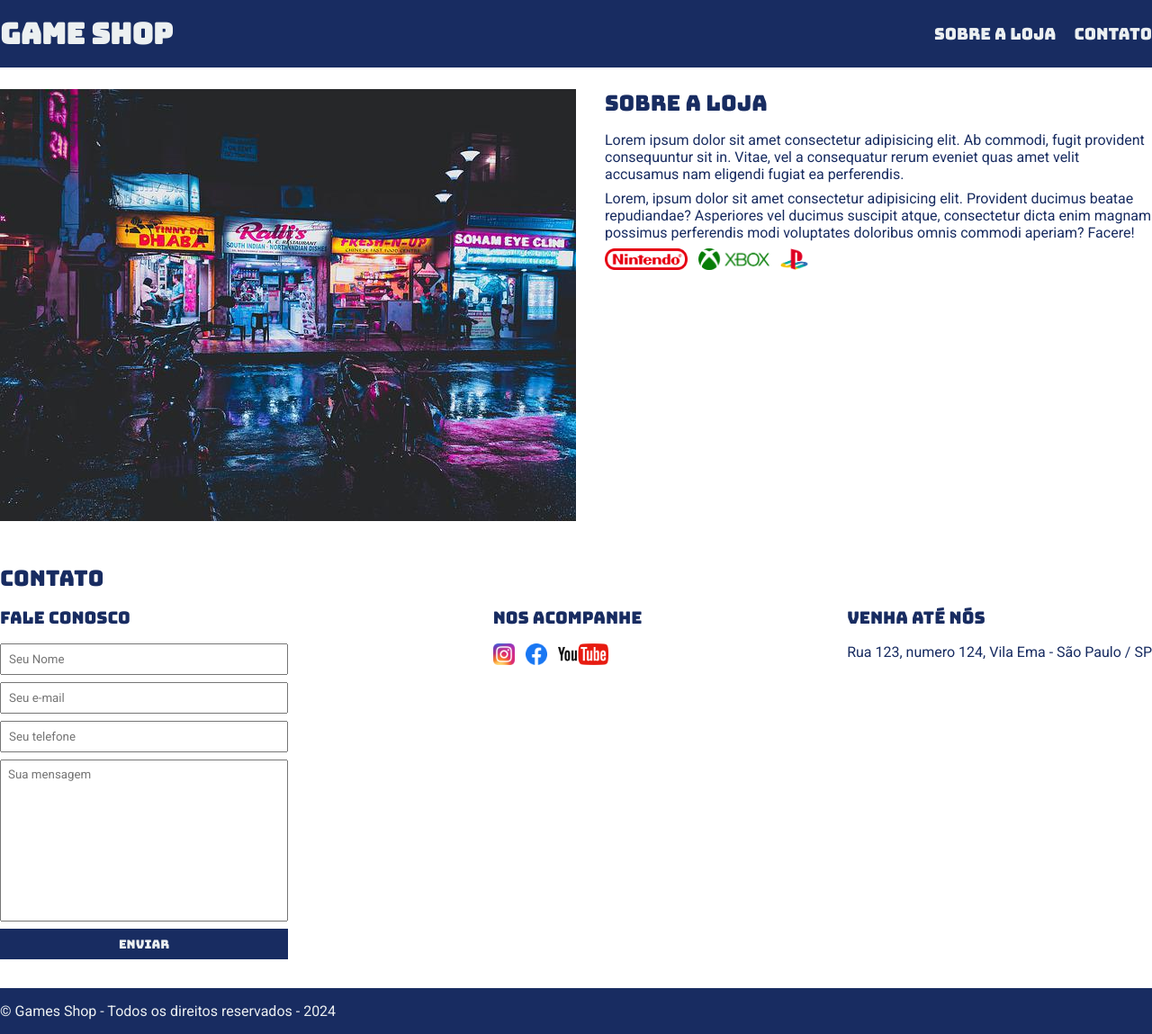
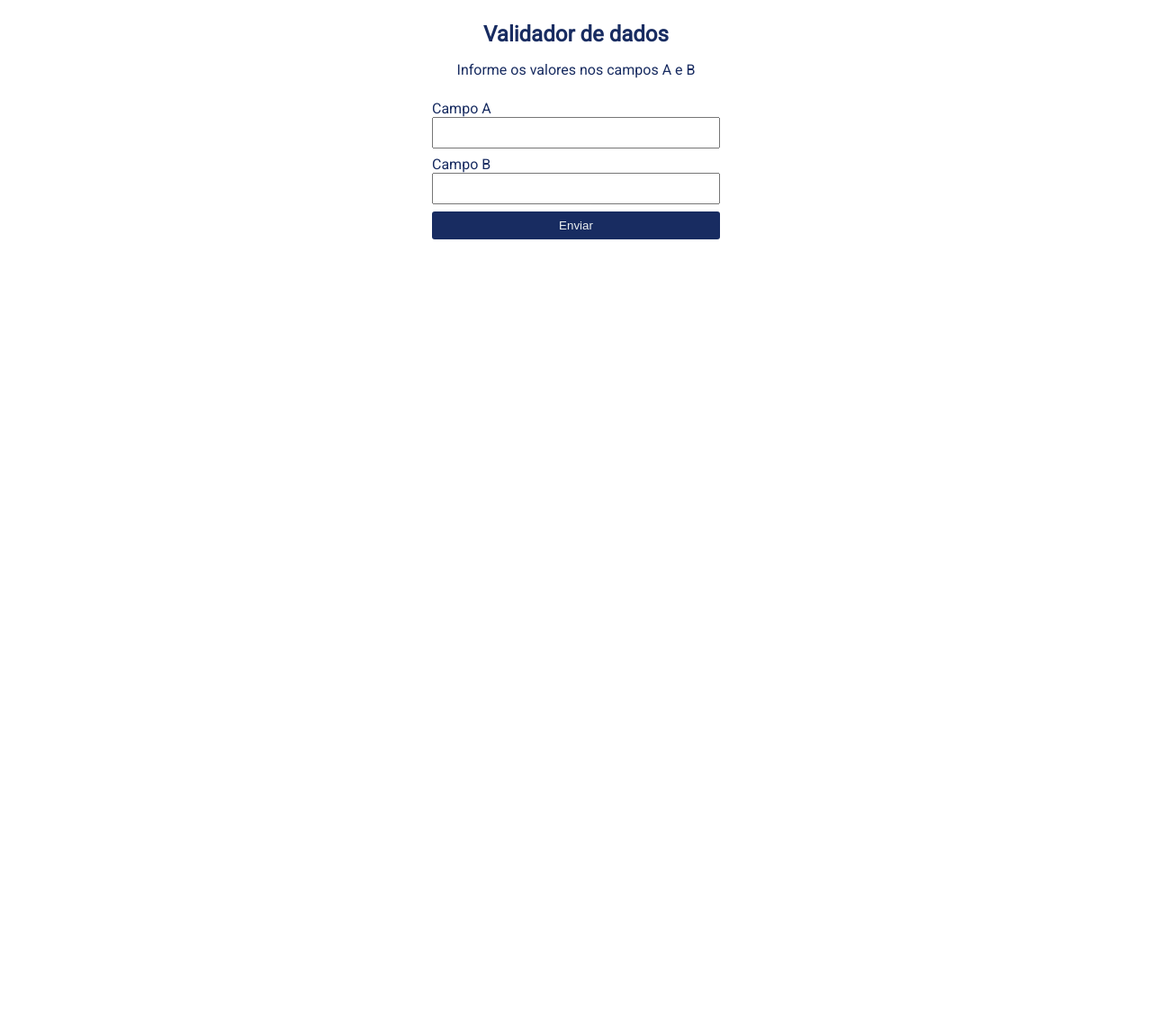
Before and after one commit to giulianobt/curso_ebac_frontend, a plain HTML site: page index.html in a window 1280 px wide. Shown: the whole page at 90% size. After the commit the page ends 800 px from the top, so only its background shows below. Drawn offline with Linux system fonts and the light colour scheme.

Commit message:
first commit

```diff
--- a/index.html
+++ b/index.html
@@ -4,106 +4,38 @@
 <head>
     <meta charset="UTF-8">
     <meta name="viewport" content="width=device-width, initial-scale=1.0">
-    <title>Game Shop - A sua loja de games</title>
+    <title>Exercício módulo 7</title>
     <link rel="stylesheet" href="./main.css">
 
     <link rel="preconnect" href="https://fonts.googleapis.com">
     <link rel="preconnect" href="https://fonts.gstatic.com" crossorigin>
-    <link href="https://fonts.googleapis.com/css2?family=Bungee&family=Roboto&display=swap" rel="stylesheet">
-
+    <link href="https://fonts.googleapis.com/css2?family=Roboto&display=swap" rel="stylesheet">
 </head>
 
 <body>
-    <header>
-        <div class="container">
+    <section>
+        <div>
+            <h2>Validador de dados</h2>
+        </div>
+        <div>
+            <p>Informe os valores nos campos A e B</p>
+        </div>
+        <div>
+            <div id="resultado"></div>
+        </div>
+        <div>
+            <form id="formPrincipal">
+                <label for="campoA">Campo A</label>
+                <input type="number" step="0.01" id="campoA" required>
 
-            <h1>Game Shop</h1>
-            <nav>
-                <ul>
-                    <li>
-                        <a href="#about">Sobre a loja</a>
-                    </li>
-                    <li>
-                        <a href="#contact">Contato</a>
-                    </li>
-                </ul>
-            </nav>
-        </div>
-    </header>
-    <section id="about">
-        <div class="container">
-            <img class="store-front" src="./images/loja.jpg" alt="Fachada da loja">
-            <div>
-                <h2>Sobre a loja</h2>
-                <p>
-                    Lorem ipsum dolor sit amet consectetur adipisicing elit. Ab commodi, fugit provident consequuntur
-                    sit in. Vitae, vel a consequatur rerum eveniet quas amet velit accusamus nam eligendi fugiat ea
-                    perferendis.
-                </p>
-                <p>
-                    Lorem, ipsum dolor sit amet consectetur adipisicing elit. Provident ducimus beatae repudiandae?
-                    Asperiores vel ducimus suscipit atque, consectetur dicta enim magnam possimus perferendis modi
-                    voluptates doloribus omnis commodi aperiam? Facere!
-                </p>
-                <ul class="brands-list">
-                    <li><img src="./images/nintendo.png" alt="Nintendo"></li>
-                    <li><img src="./images/xbox.png" alt="XBOX"></li>
-                    <li><img src="./images/playstation.png" alt="Playstation"></li>
-                </ul>
-            </div>
+                <label for="campoB">Campo B</label>
+                <input type="number" step="0.01" id="campoB" required>
+
+                <button type="submit">Enviar</button>
+            </form>
         </div>
     </section>
-    <section id="contact">
-        <div class="container">
-            <h2>Contato</h2>
-            <div class="contact-methods">
-                <div>
-                    <h3>Fale conosco</h3>
-                    <form action="">
-                        <input type="text" placeholder="Seu Nome" required>
-                        <input type="email" placeholder="Seu e-mail" required>
-                        <input type="tel" placeholder="Seu telefone">
-                        <textarea placeholder="Sua mensagem" required></textarea>
-                        <button type="submit">Enviar</button>
-                    </form>
-                </div>
-                <div>
-                    <h3>Nos acompanhe</h3>
-                    <ul class="social-links">
-                        <li>
-                            <a href="#" title="Siga-nos no Instagram">
-                                <img src="./images/instagram.png" alt="Logo do instagram">
-                            </a>
-                        </li>
-                        <li>
-                            <a href="#" title="Siga-nos no Facebook">
-                                <img src="./images/facebook.png" alt="Logo do facebook">
-                            </a>
-                        </li>
-                        <li>
-                            <a href="#" title="Visite nosso canal no Youtube">
-                                <img src="./images/youtube.png" alt="Logo do youtube">
-                            </a>
-                        </li>
-                    </ul>
-                </div>
-                <div>
-                    <h3>Venha até nós</h3>
-                    <p>
-                        Rua 123, numero 124, Vila Ema - São Paulo / SP
-                    </p>
-                </div>
-            </div>
-        </div>
-    </section>
-    <footer>
-        <div class="container">
-            <p>
-                &copy; Games Shop - Todos os direitos reservados - 2024
-            </p>
-        </div>
-    </footer>
-
+    <script src="./main.js"></script>
 </body>
 
 </html>
--- a/main.css
+++ b/main.css
@@ -4,59 +4,20 @@
     box-sizing: border-box;
 }
 
-header,
-section h2,
-section h3,
-form button {
-    font-family: 'Bungee', cursive;
-    font-weight: normal;
-}
-
 body, input, textarea {
     font-family: 'Roboto', sans-serif;
 }
 
-header {
-    padding: 16px 0px;
-    background-color: #182c61;
-    color: #ecf0f1;
+
+section div, #resultado {
+    display: flex;
+    align-items: center;
+    justify-content: center;
+    align-items: flex-start;
 }
 
-header nav li {
-    display: inline;
-    margin-left: 16px;
-    font-size: 18px;
-}
-
-header nav li a {
-    color: #ecf0f1;
-    text-decoration: none;
-}
-
-.container {
-    max-width: 1280px;
-    width: 100%;
-    margin: 0 auto;
-}
-
-header .container,
-section .container {
-    display: flex;
-    align-items: center;
-    justify-content: space-between;
-}
-
-.brands-list img {
-    height: 24px;
-}
-
-.brands-list li {
-    display: inline;
-    margin-right: 8px;
-}
-
-section .container {
-    align-items: flex-start;
+section div p {
+    margin-bottom: 24px;
 }
 
 section {
@@ -65,45 +26,13 @@ section {
 
 section h2 {
     margin-bottom: 16px;
-
 }
 
 section {
     color: #182c61;
 }
 
-section p {
-    margin-bottom: 8px;
-}
-
-.store-front {
-    margin-right: 32px;
-}
-
-.social-links img {
-    height: 24px;
-}
-
-.social-links li {
-    display: inline;
-    margin-right: 8px;
-}
-
-.social-links li a {
-    text-decoration: none;
-}
-
-#contact .container {
-    display: block;
-}
-
-.contact-methods {
-    display: flex;
-    justify-content: space-between;
-}
-
 form input,
-form textarea,
 form button {
     display: block;
     width: 320px;
@@ -111,32 +40,40 @@ form button {
     padding: 8px;
 }
 
-form textarea {
-    resize: none;
-    height: 180px;
-}
-
-section h3 {
-    margin-bottom: 16px;
-}
 
 form button {
     background-color: #182c61;
     color: #ecf0f1;
     border: none;
     cursor: pointer;
+    border-radius: 3px;
 }
 
 form button:hover {
     background-color: #314e9e;
 }
 
-input:focus, textarea:focus {
+form button:active {
+    transform: scale(0.95);
+}
+
+input:focus {
     outline-color: #182c61;
 }
 
-footer {
-    background-color: #182c61;
-    color: #ecf0f1;
-    padding: 16px 0px;
+#resultado {
+    width: 320px;
+    padding: 16px;
+    margin-bottom: 16px;
+    border-radius: 10px;
+    display: none;
 }
+
+.positivo {
+    background-color: chartreuse;
+}
+
+.negativo {
+    background-color: crimson;
+    color: #fff;
+}
--- /dev/null
+++ b/main.js
@@ -0,0 +1,27 @@
+const formPrincipal = document.getElementById('formPrincipal')
+formPrincipal.addEventListener('submit', function(e) {
+    e.preventDefault()
+
+    const valorA = formPrincipal.campoA.value
+    const valorB = formPrincipal.campoB.value
+
+    //validar se B é maior que A, se sim, exibir mensagem positiva, se não mensagem negativa
+    const divResultado = document.getElementById('resultado')
+    if (validaDados(valorA, valorB)) {
+        divResultado.classList.remove('negativo')
+        divResultado.classList.add('positivo')
+        divResultado.innerHTML = '<h3>Muito bem, o valor de B é maior do que o valor de A.</h3>'
+        divResultado.style.display = 'block'
+    } else {
+        divResultado.classList.remove('positivo')
+        divResultado.classList.add('negativo')
+        divResultado.innerHTML = '<h3>Assim não pode, o valor de B é menor ou igual ao valor de A.</h3>'
+        divResultado.style.display = 'block'
+    }
+
+
+})
+
+function validaDados(valorA, valorB) {
+    return valorB > valorA ? true : false
+}
```
Also changed, not shown: README.md (deleted), images/facebook.png (deleted), images/instagram.png (deleted), images/loja.jpg (deleted), images/nintendo.png (deleted), images/playstation.png (deleted), images/xbox.png (deleted), images/youtube.png (deleted).
